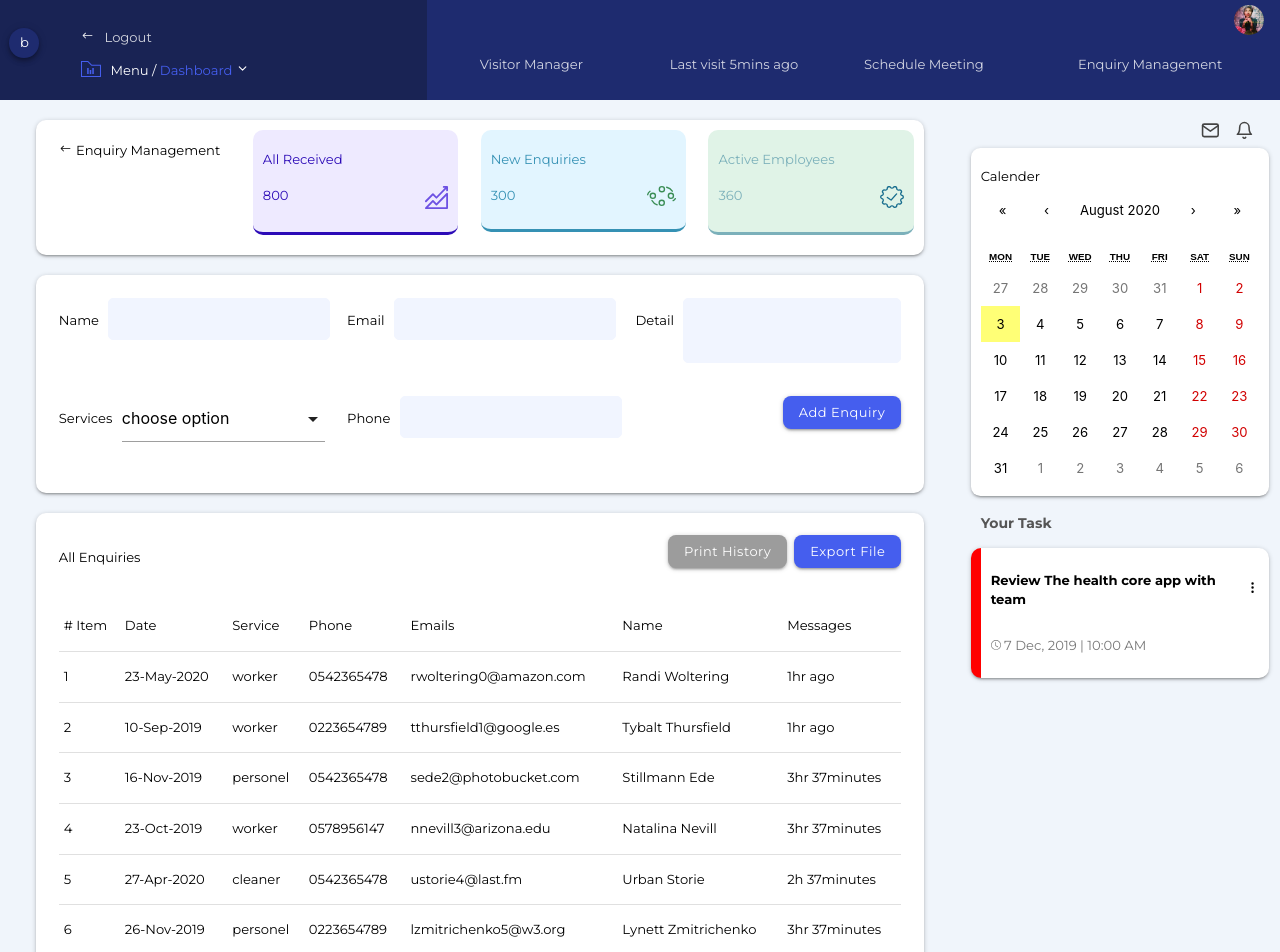
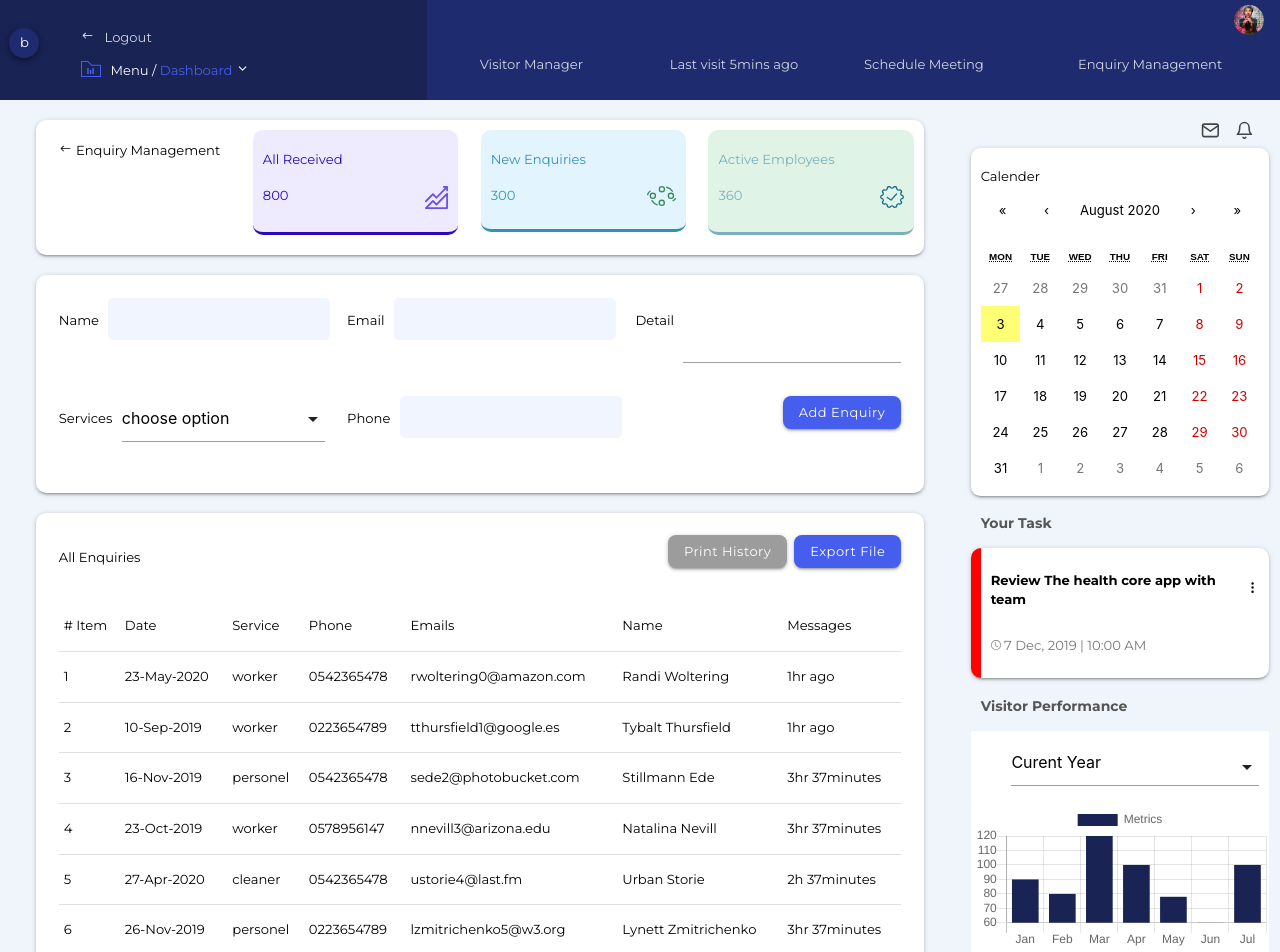
Before and after one commit to danielkpodo/webber-test, a React (Create React App) app: page / in a window 1280 px wide. Shown: the top 952 px of the page. Built offline with nearby package versions, Linux system fonts and the light colour scheme.

Commit message:
added visitor metrics

```diff
--- a/package.json
+++ b/package.json
@@ -6,9 +6,11 @@
     "@testing-library/jest-dom": "^4.2.4",
     "@testing-library/react": "^9.3.2",
     "@testing-library/user-event": "^7.1.2",
+    "chart.js": "^2.9.3",
     "materialize-css": "^1.0.0-rc.2",
     "react": "^16.13.1",
     "react-calendar": "^3.1.0",
+    "react-chartjs-2": "^2.10.0",
     "react-dom": "^16.13.1",
     "react-icons": "^3.10.0",
     "react-scripts": "3.4.1"
--- a/src/components/forms/Form.js
+++ b/src/components/forms/Form.js
@@ -47,7 +47,7 @@ const Form = () => {
                 id="detail"
                 cols="30"
                 rows="50"
-                className="materialize-textarea text-field"
+                className="materialize-textarea"
                 style={{ height: "65px" }}
               ></textarea>
             </div>
@@ -60,7 +60,10 @@ const Form = () => {
               <p>Services</p>
             </div>
             <div className="field">
-              <select style={{ height: "40px", width: "220px" }}>
+              <select
+                style={{ height: "40px", width: "220px" }}
+                className="text-field"
+              >
                 <option value="nothing">choose option</option>
                 <option value="1">Graphic design</option>
                 <option value="2">Digital marketing</option>
--- /dev/null
+++ b/src/components/sidebar/Performance.js
@@ -0,0 +1,43 @@
+import React, { useState } from "react";
+import { Bar } from "react-chartjs-2";
+
+const Performance = () => {
+  const month_markers = ["Jan", "Feb", "Mar", "Apr", "May", "Jun", "Jul"];
+  const metric_counts = [90, 80, 120, 100, 78, 60, 100];
+
+  return (
+    <div className="performance">
+      <h6>Visitor Performance</h6>
+      <div className="metrics">
+        <select name="year" id="year" className="year-metrics">
+          <option value="#!">Curent Year</option>
+          <option value="#!">2019</option>
+          <option value="#!">2018</option>
+          <option value="#!">2017</option>
+        </select>
+      </div>
+      <div className="graph">
+        <Bar
+          data={{
+            labels: [...month_markers],
+            datasets: [
+              {
+                data: [...metric_counts],
+                label: "Metrics",
+                borderColor: "#3e95cd",
+                fill: false,
+                backgroundColor: "#192354"
+              }
+            ]
+          }}
+          options={{
+            responsive: true,
+            tooltips: { enabled: true }
+          }}
+        />
+      </div>
+    </div>
+  );
+};
+
+export default Performance;
--- a/src/components/sidebar/Task.js
+++ b/src/components/sidebar/Task.js
@@ -15,7 +15,7 @@ const Task = () => {
         </div>
         <div className="timeline">
           <p>
-            <BsClock class="clock" /> 7 Dec, 2019 | 10:00 AM
+            <BsClock className="clock" /> 7 Dec, 2019 | 10:00 AM
           </p>
         </div>
       </div>
--- a/src/containers/App.css
+++ b/src/containers/App.css
@@ -270,6 +270,28 @@
   font-size: 10px;
 }
 
+.performance h6 {
+  color: #555;
+  font-size: 14px;
+  padding: 0.625rem;
+  font-weight: 900;
+}
+.performance .metrics {
+  display: flex;
+  justify-content: flex-end;
+  background: #fff;
+  border-radius: 2px;
+  color: #000;
+  padding: 0.625rem;
+}
+.performance .metrics .year-metrics {
+  background: red;
+}
+
+.graph {
+  background: #fff;
+}
+
 #footer {
   background: #ededed;
   color: #000;
--- a/src/containers/App.js
+++ b/src/containers/App.js
@@ -8,6 +8,7 @@ import Footer from "../components/Footer";
 import Notifications from "../components/sidebar/Notifications";
 import Calender from "../components/sidebar/Calender";
 import Task from "../components/sidebar/Task";
+import Performance from "../components/sidebar/Performance";
 
 function App() {
   return (
@@ -24,6 +25,7 @@ function App() {
             <Notifications />
             <Calender />
             <Task />
+            <Performance />
           </div>
         </div>
       </main>
--- a/src/containers/App.scss
+++ b/src/containers/App.scss
@@ -7,6 +7,7 @@
 @import "./scss/partials/notifications";
 @import "./scss/partials/calender";
 @import "./scss/partials/task";
+@import "./scss/partials/performance";
 @import "./scss/partials/footer";
 
 body {
--- /dev/null
+++ b/src/containers/scss/partials/_performance.scss
@@ -0,0 +1,25 @@
+.performance {
+  h6 {
+    color: #555;
+    font-size: 14px;
+    padding: 0.625rem;
+    font-weight: 900;
+  }
+
+  .metrics {
+    display: flex;
+    justify-content: flex-end;
+    background: #fff;
+    border-radius: 2px;
+    color: #000;
+    padding: 0.625rem;
+
+    .year-metrics {
+      background: red;
+    }
+  }
+}
+
+.graph {
+  background: #fff;
+}
```
Also changed, not shown: 2 other files (tests, documents, lock files or other folders).
